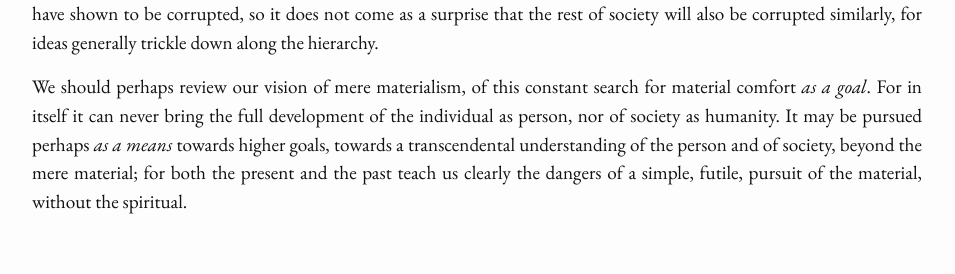
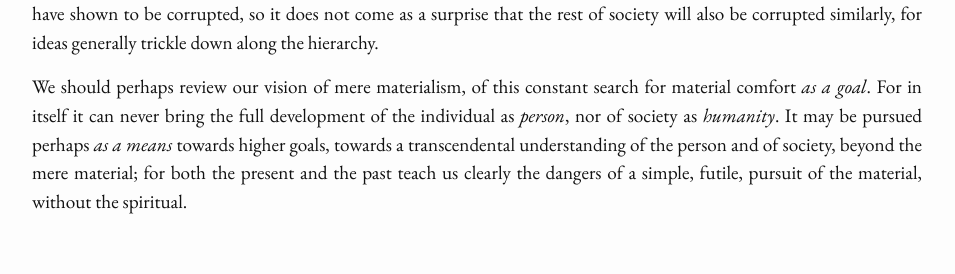
Before and after one commit to paulmelki/paulmelki.github.io, a Jekyll site: the page built from _posts/2022-02-14-beyond-mere-material-amelioration.md, in a window 1280 px wide. Shown: the part 1432-1706 px from the top of the page, without its empty margins (163-1118 px from the left). Built offline with Jekyll 4.4.1, drawn with Linux system fonts in a browser that asks for light colours; nearby versions of some CDN libraries; some web fonts are replaced.

```diff
--- a/_posts/2022-02-14-beyond-mere-material-amelioration.md
+++ b/_posts/2022-02-14-beyond-mere-material-amelioration.md
@@ -30,7 +30,7 @@ It is quite unclear to me how material comfort is bound to be translated into me
 
 A careful reading of *Anna Karenina* by Leo Tolstoy provides a clear image of this distinction between material prosperity and moral robustness. This book offers an extensive and enlightening study of the Russian society in the 19th century, in its full spectrum, and shows the readers definitely that material, moral, and spiritual wealth are to be divided and not confused. One would think that the *bourgeoisie*, to whom all sorts of material comfort and peace are available, and who have been endowed with the finest of their time's education and culture, would be images of virtue and morality. One would think that people who are constantly exposed to the finest of arts, literature and culture, would absorb the finesse of their world and translate it into virtue and moral improvement. That is not the case. For we see that in a society in which everything is provided, and people are not made to care about anything of substance, they will turn to wickedness and debauchery in order to amuse themselves and others on a journey towards fulfilling an internal void due to this carelessness. The *bourgeoisie*, who were supposed to represent the guiding light to the rest of society directly or otherwise, have shown to be corrupted, so it does not come as a surprise that the rest of society will also be corrupted similarly, for ideas generally trickle down along the hierarchy.
 
-We should perhaps review our vision of mere materialism, of this constant search for material comfort *as a goal*. For in itself it can never bring the full development of the individual as person, nor of society as humanity. It may be pursued perhaps *as a means* towards higher goals, towards a transcendental understanding of the person and of society, beyond the mere material; for both the present and the past teach us clearly the dangers of a simple, futile, pursuit of the material, without the spiritual.
+We should perhaps review our vision of mere materialism, of this constant search for material comfort *as a goal*. For in itself it can never bring the full development of the individual as *person*, nor of society as *humanity*. It may be pursued perhaps *as a means* towards higher goals, towards a transcendental understanding of the person and of society, beyond the mere material; for both the present and the past teach us clearly the dangers of a simple, futile, pursuit of the material, without the spiritual.
 
 &nbsp;
 
```
